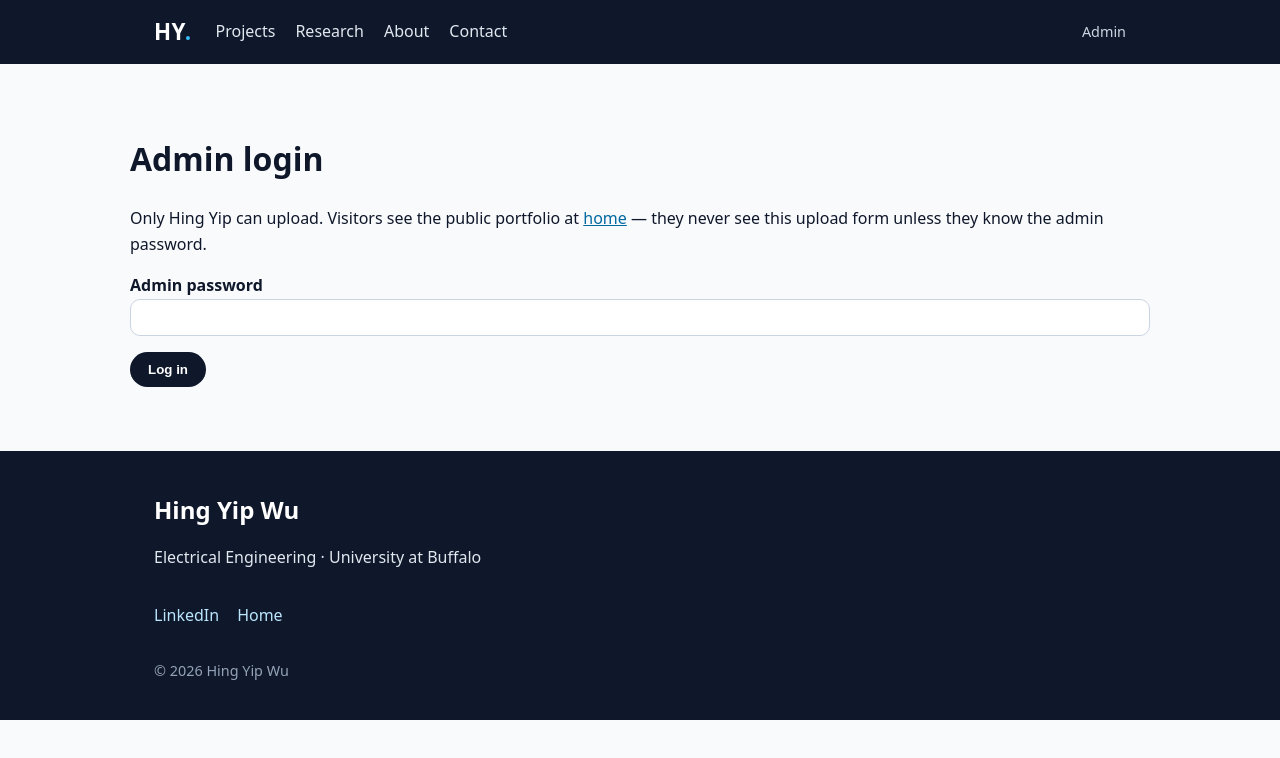
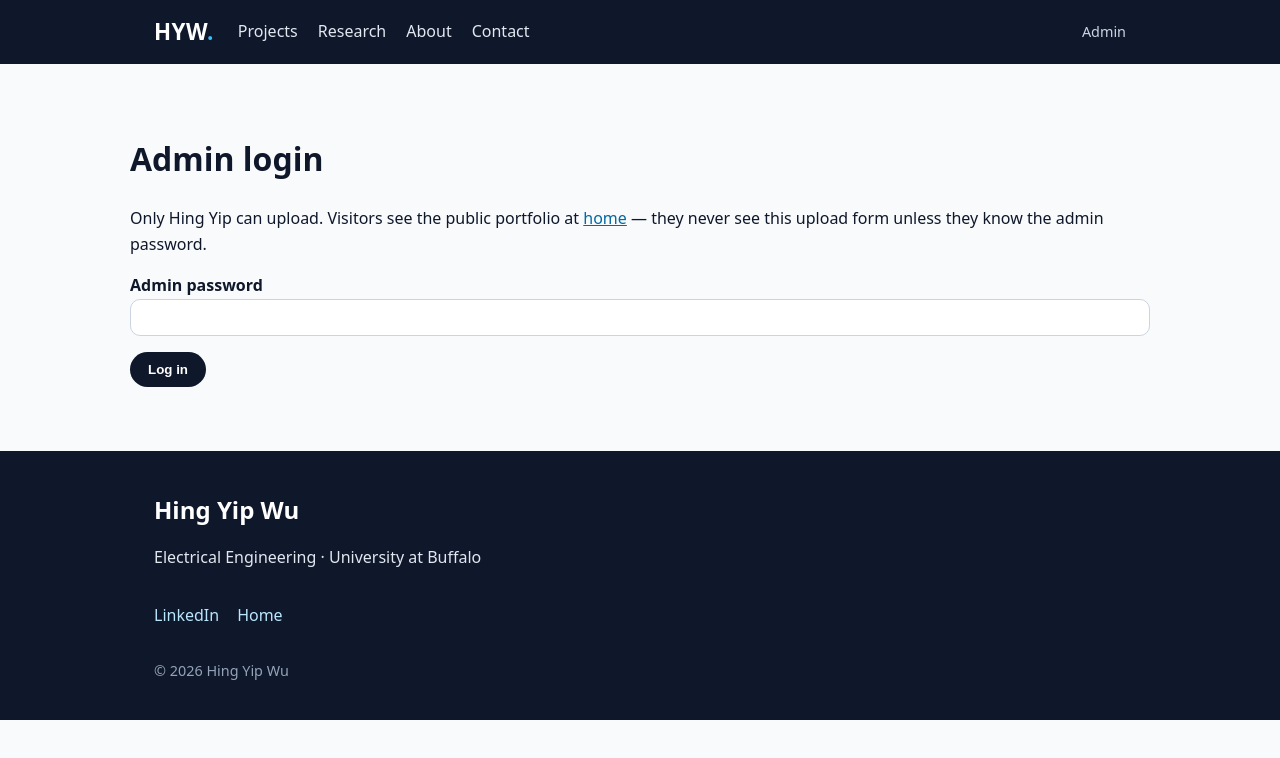
Before and after one commit to HingYipWu/portfolio-site, a website: page admin.html in a window 1280 px wide. Drawn offline with Linux system fonts and the light colour scheme.

Commit message:
Change site logo from HY to HYW on all pages

```diff
--- a/admin.html
+++ b/admin.html
@@ -9,7 +9,7 @@
 <body>
 <header class="site-header">
   <div class="wrap header-inner">
-    <a class="logo" href="/">HY<span>.</span></a>
+    <a class="logo" href="/">HYW<span>.</span></a>
     <nav class="main-nav" aria-label="Main"><a href="/projects.html">Projects</a><a href="/research.html">Research</a><a href="/#about">About</a><a href="/#contact">Contact</a></nav>
     <a class="admin-link" href="/admin.html">Admin</a>
   </div>
```
Also changed, not shown: index.html (+1 -1 lines), projects.html (+1 -1 lines), research.html (+1 -1 lines).
